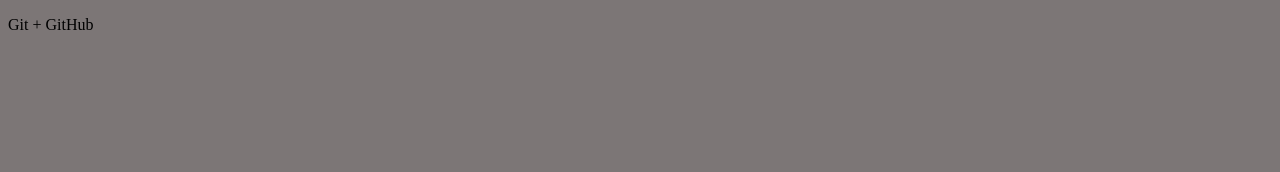
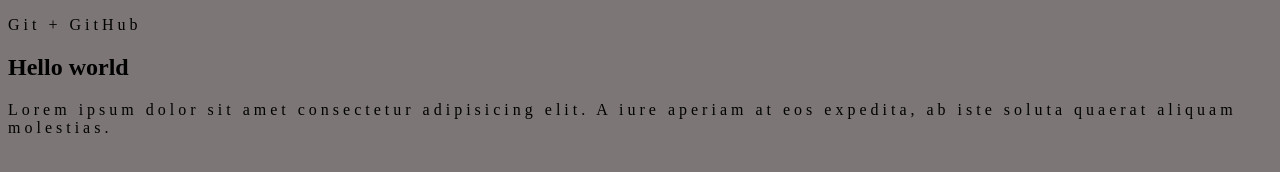
Before and after one commit to Kovaev/PracticeGit, a plain HTML site: page index.html in a window 1280 px wide. Drawn offline with Linux system fonts and the light colour scheme.

Commit message:
first change

```diff
--- a/css/style.css
+++ b/css/style.css
@@ -1,3 +1,6 @@
 body{
     background: rgb(124, 118, 118);
 }
+p{
+    letter-spacing: 4px;
+}
--- a/index.html
+++ b/index.html
@@ -9,5 +9,7 @@
 </head>
 <body>
     <p>Git  +  GitHub</p>
+    <h2>Hello world</h2>
+    <p>Lorem ipsum dolor sit amet consectetur adipisicing elit. A iure aperiam at eos expedita, ab iste soluta quaerat aliquam molestias.</p>
 </body>
 </html>
```
